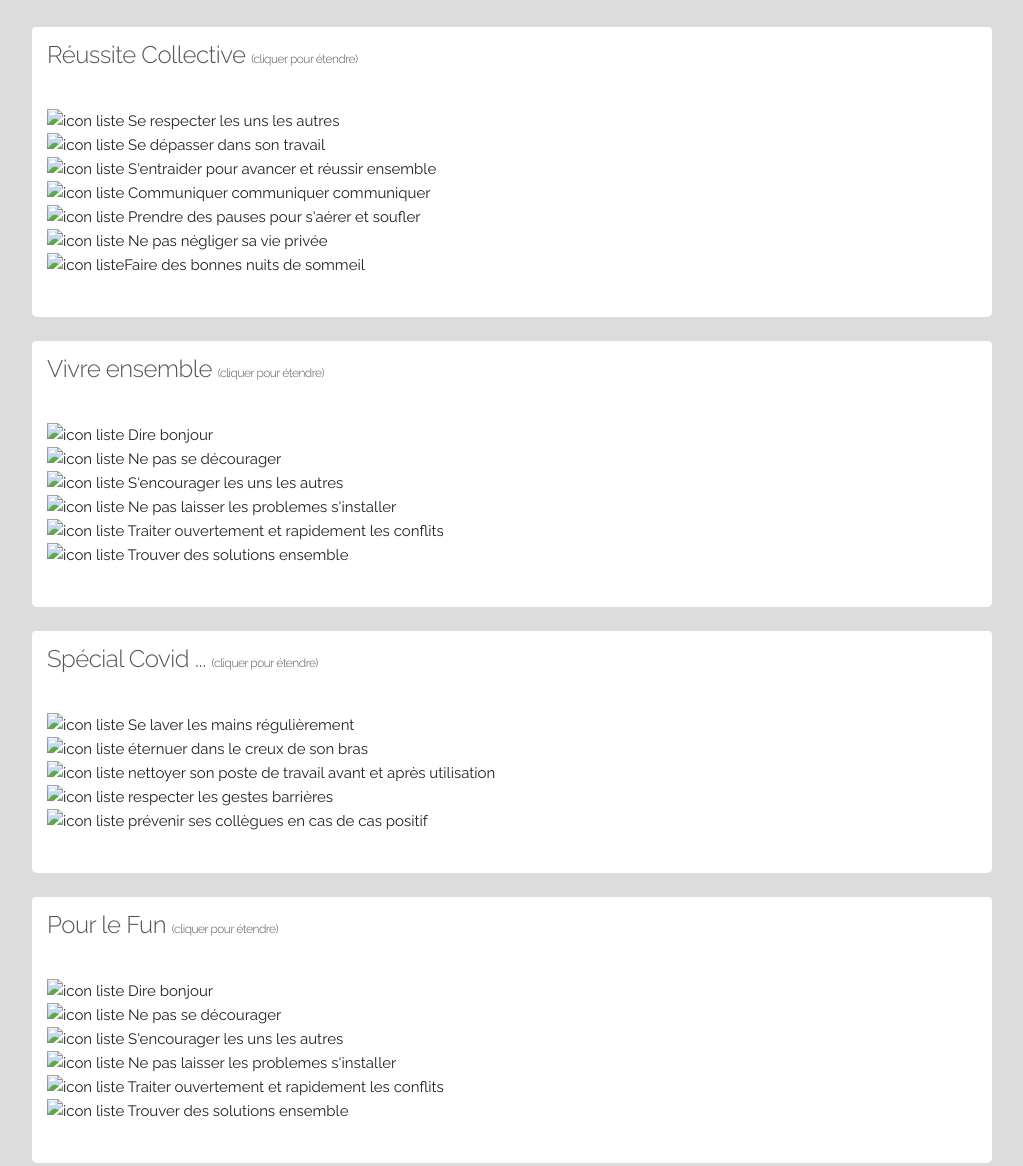
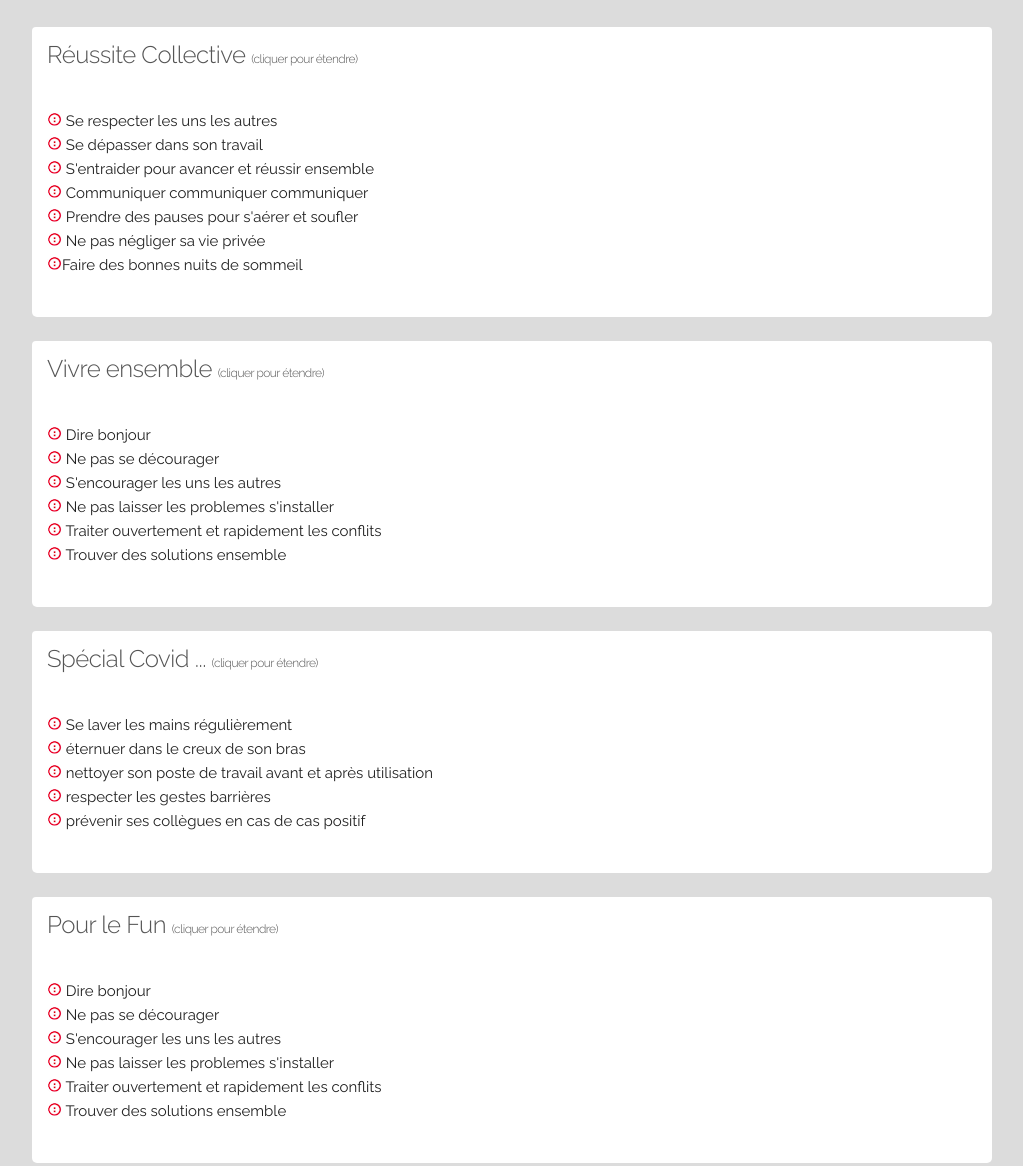
Before and after one commit to ElMost/BriefCharte, a plain HTML site: page index.html in a window 1280 px wide. Shown: the part 264-1430 px from the top of the page, without its empty margins (128-1151 px from the left). Drawn offline with Linux system fonts and the light colour scheme.

Commit message:
correction icon li

```diff
--- a/index.html
+++ b/index.html
@@ -33,7 +33,8 @@
     <!-- Liaison du Favicon
   –––––––––––––––––––––––––––––––––––––––––––––––––– -->
 
-    <link rel="icon" href="./favicon.ico" />
+    <!-- <link rel="icon" href="./favicon.ico" /> -->
+    <link rel="ICON" href="./favicon.ico" />
 
     <!-- TODO -->
   </head>
@@ -83,7 +84,7 @@
                   href="favicon.ico"
                   type="image/x-icon"
                 />
-                <img src="../Brief Charte/images/bullet.png" alt="icon liste" />
+                <img src="./images/bullet.png" alt="icon liste" />
                 Se respecter les uns les autres
               </li>
               <li>
@@ -91,10 +92,7 @@
                   rel="shortcut icon"
                   href="favicon.ico"
                   type="image/x-icon"
-                /><img
-                  src="../Brief Charte/images/bullet.png"
-                  alt="icon liste"
-                />
+                /><img src="./images/bullet.png" alt="icon liste" />
                 Se dépasser dans son travail
               </li>
               <li>
@@ -102,10 +100,7 @@
                   rel="shortcut icon"
                   href="favicon.ico"
                   type="image/x-icon"
-                /><img
-                  src="../Brief Charte/images/bullet.png"
-                  alt="icon liste"
-                />
+                /><img src="./images/bullet.png" alt="icon liste" />
                 S'entraider pour avancer et réussir ensemble
               </li>
               <li>
@@ -113,10 +108,7 @@
                   rel="shortcut icon"
                   href="favicon.ico"
                   type="image/x-icon"
-                /><img
-                  src="../Brief Charte/images/bullet.png"
-                  alt="icon liste"
-                />
+                /><img src="./images/bullet.png" alt="icon liste" />
                 Communiquer communiquer communiquer
               </li>
               <li>
@@ -124,10 +116,7 @@
                   rel="shortcut icon"
                   href="favicon.ico"
                   type="image/x-icon"
-                /><img
-                  src="../Brief Charte/images/bullet.png"
-                  alt="icon liste"
-                />
+                /><img src="./images/bullet.png" alt="icon liste" />
                 Prendre des pauses pour s'aérer et soufler
               </li>
               <li>
@@ -135,10 +124,7 @@
                   rel="shortcut icon"
                   href="favicon.ico"
                   type="image/x-icon"
-                /><img
-                  src="../Brief Charte/images/bullet.png"
-                  alt="icon liste"
-                />
+                /><img src="./images/bullet.png" alt="icon liste" />
                 Ne pas négliger sa vie privée
               </li>
               <li>
@@ -146,10 +132,8 @@
                   rel="shortcut icon"
                   href="favicon.ico"
                   type="image/x-icon"
-                /><img
-                  src="../Brief Charte/images/bullet.png"
-                  alt="icon liste"
-                />Faire des bonnes nuits de sommeil
+                /><img src="./images/bullet.png" alt="icon liste" />Faire des
+                bonnes nuits de sommeil
               </li>
             </ul>
           </div>
@@ -168,10 +152,7 @@
                   rel="shortcut icon"
                   href="favicon.ico"
                   type="image/x-icon"
-                /><img
-                  src="../Brief Charte/images/bullet.png"
-                  alt="icon liste"
-                />
+                /><img src="./images/bullet.png" alt="icon liste" />
                 Dire bonjour
               </li>
               <li>
@@ -179,10 +160,7 @@
                   rel="shortcut icon"
                   href="favicon.ico"
                   type="image/x-icon"
-                /><img
-                  src="../Brief Charte/images/bullet.png"
-                  alt="icon liste"
-                />
+                /><img src="./images/bullet.png" alt="icon liste" />
                 Ne pas se décourager
               </li>
               <li>
@@ -190,10 +168,7 @@
                   rel="shortcut icon"
                   href="favicon.ico"
                   type="image/x-icon"
-                /><img
-                  src="../Brief Charte/images/bullet.png"
-                  alt="icon liste"
-                />
+                /><img src="./images/bullet.png" alt="icon liste" />
                 S'encourager les uns les autres
               </li>
               <li>
@@ -201,10 +176,7 @@
                   rel="shortcut icon"
                   href="favicon.ico"
                   type="image/x-icon"
-                /><img
-                  src="../Brief Charte/images/bullet.png"
-                  alt="icon liste"
-                />
+                /><img src="./images/bullet.png" alt="icon liste" />
                 Ne pas laisser les problemes s'installer
               </li>
               <li>
@@ -212,10 +184,7 @@
                   rel="shortcut icon"
                   href="favicon.ico"
                   type="image/x-icon"
-                /><img
-                  src="../Brief Charte/images/bullet.png"
-                  alt="icon liste"
-                />
+                /><img src="./images/bullet.png" alt="icon liste" />
                 Traiter ouvertement et rapidement les conflits
               </li>
               <li>
@@ -223,10 +192,7 @@
                   rel="shortcut icon"
                   href="favicon.ico"
                   type="image/x-icon"
-                /><img
-                  src="../Brief Charte/images/bullet.png"
-                  alt="icon liste"
-                />
+                /><img src="./images/bullet.png" alt="icon liste" />
                 Trouver des solutions ensemble
               </li>
             </ul>
@@ -246,10 +212,7 @@
                   rel="shortcut icon"
                   href="favicon.ico"
                   type="image/x-icon"
-                /><img
-                  src="../Brief Charte/images/bullet.png"
-                  alt="icon liste"
-                />
+                /><img src="./images/bullet.png" alt="icon liste" />
                 Se laver les mains régulièrement
               </li>
               <li>
@@ -257,10 +220,7 @@
                   rel="shortcut icon"
                   href="favicon.ico"
                   type="image/x-icon"
-                /><img
-                  src="../Brief Charte/images/bullet.png"
-                  alt="icon liste"
-                />
+                /><img src="./images/bullet.png" alt="icon liste" />
                 éternuer dans le creux de son bras
               </li>
               <li>
@@ -268,10 +228,7 @@
                   rel="shortcut icon"
                   href="favicon.ico"
                   type="image/x-icon"
-                /><img
-                  src="../Brief Charte/images/bullet.png"
-                  alt="icon liste"
-                />
+                /><img src="./images/bullet.png" alt="icon liste" />
                 nettoyer son poste de travail avant et après utilisation
               </li>
               <li>
@@ -279,10 +236,7 @@
                   rel="shortcut icon"
                   href="favicon.ico"
                   type="image/x-icon"
-                /><img
-                  src="../Brief Charte/images/bullet.png"
-                  alt="icon liste"
-                />
+                /><img src="./images/bullet.png" alt="icon liste" />
                 respecter les gestes barrières
               </li>
               <li>
@@ -290,10 +244,7 @@
                   rel="shortcut icon"
                   href="favicon.ico"
                   type="image/x-icon"
-                /><img
-                  src="../Brief Charte/images/bullet.png"
-                  alt="icon liste"
-                />
+                /><img src="./images/bullet.png" alt="icon liste" />
                 prévenir ses collègues en cas de cas positif
               </li>
             </ul>
@@ -313,10 +264,7 @@
                   rel="shortcut icon"
                   href="favicon.ico"
                   type="image/x-icon"
-                /><img
-                  src="../Brief Charte/images/bullet.png"
-                  alt="icon liste"
-                />
+                /><img src="./images/bullet.png" alt="icon liste" />
                 Dire bonjour
               </li>
               <li>
@@ -324,10 +272,7 @@
                   rel="shortcut icon"
                   href="favicon.ico"
                   type="image/x-icon"
-                /><img
-                  src="../Brief Charte/images/bullet.png"
-                  alt="icon liste"
-                />
+                /><img src="./images/bullet.png" alt="icon liste" />
                 Ne pas se décourager
               </li>
               <li>
@@ -335,10 +280,7 @@
                   rel="shortcut icon"
                   href="favicon.ico"
                   type="image/x-icon"
-                /><img
-                  src="../Brief Charte/images/bullet.png"
-                  alt="icon liste"
-                />
+                /><img src="./images/bullet.png" alt="icon liste" />
                 S'encourager les uns les autres
               </li>
               <li>
@@ -346,10 +288,7 @@
                   rel="shortcut icon"
                   href="favicon.ico"
                   type="image/x-icon"
-                /><img
-                  src="../Brief Charte/images/bullet.png"
-                  alt="icon liste"
-                />
+                /><img src="./images/bullet.png" alt="icon liste" />
                 Ne pas laisser les problemes s'installer
               </li>
               <li>
@@ -357,10 +296,7 @@
                   rel="shortcut icon"
                   href="favicon.ico"
                   type="image/x-icon"
-                /><img
-                  src="../Brief Charte/images/bullet.png"
-                  alt="icon liste"
-                />
+                /><img src="./images/bullet.png" alt="icon liste" />
                 Traiter ouvertement et rapidement les conflits
               </li>
               <li>
@@ -368,10 +304,7 @@
                   rel="shortcut icon"
                   href="favicon.ico"
                   type="image/x-icon"
-                /><img
-                  src="../Brief Charte/images/bullet.png"
-                  alt="icon liste"
-                />
+                /><img src="./images/bullet.png" alt="icon liste" />
                 Trouver des solutions ensemble
               </li>
             </ul>
```
